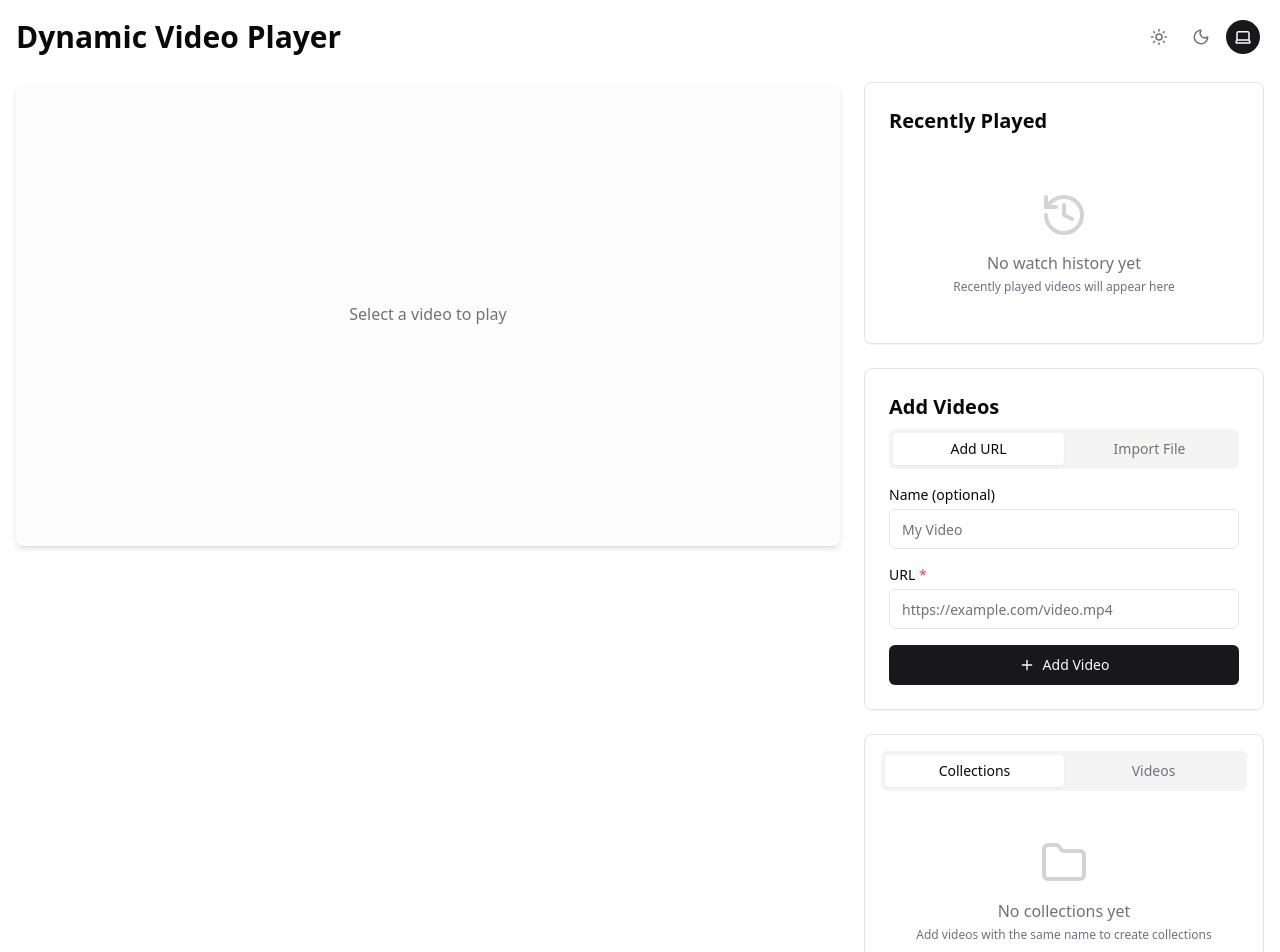
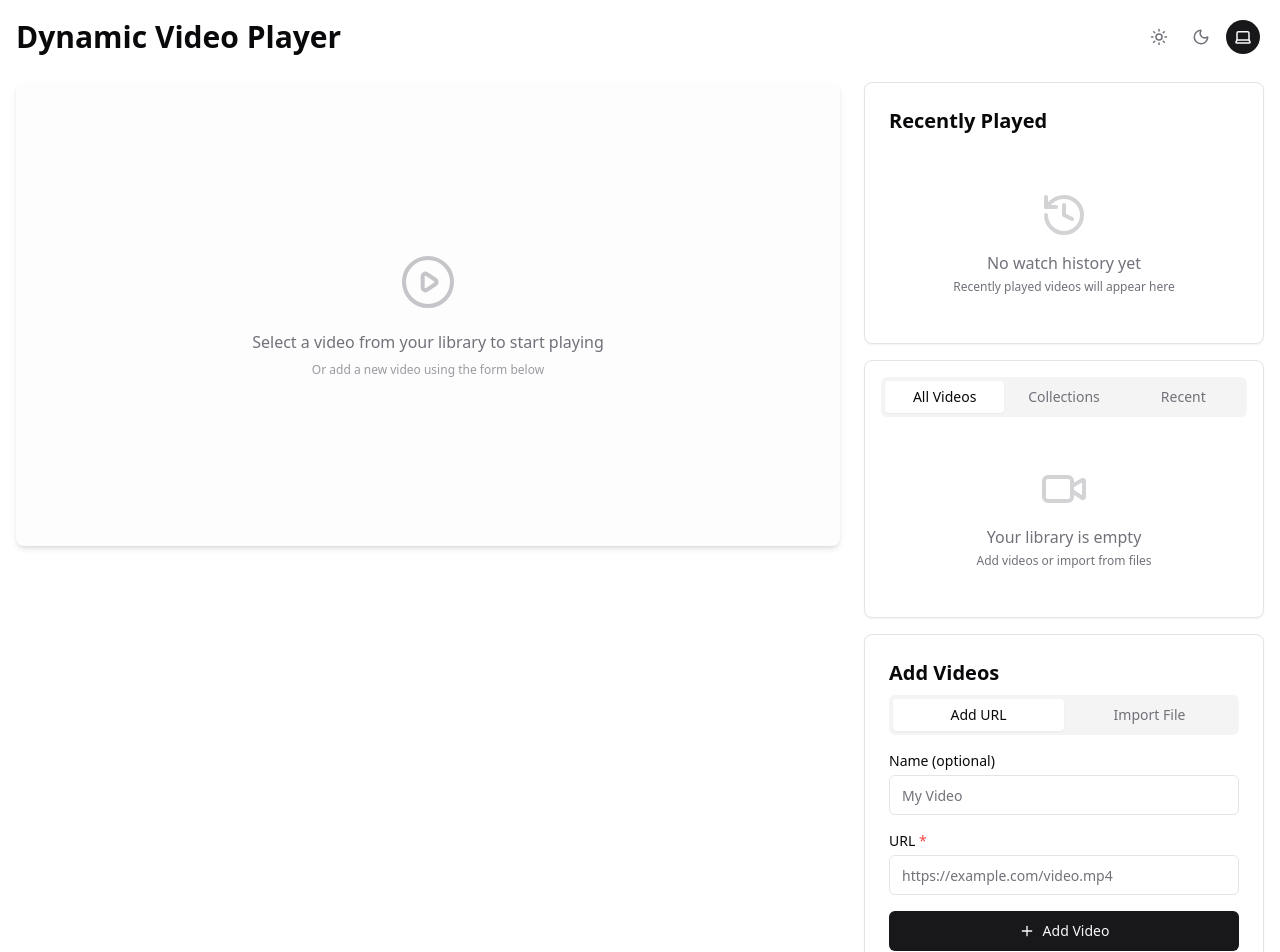
Before and after one commit to Abhijat05/DynamicVideoPlayer, a React (Vite) app: page / in a window 1280 px wide. Shown: the top 952 px of the page. Built offline with nearby package versions, Linux system fonts and the light colour scheme.

Commit message:
feat: Update README and enhance UI components for improved user experience

```diff
--- a/src/App.jsx
+++ b/src/App.jsx
@@ -7,7 +7,7 @@ import { Toaster } from '@/components/ui/toaster';
 const App = () => {
   return (
     <MainLayout>
-      <div className="grid grid-cols-1 lg:grid-cols-3 gap-6">
+      <div className="grid grid-cols-1 lg:grid-cols-3 gap-4 md:gap-6">
         <PlayerSection />
         <LibrarySection />
       </div>
--- a/src/components/VideoControls.jsx
+++ b/src/components/VideoControls.jsx
@@ -127,7 +127,7 @@ const VideoControls = ({ player, playing, onPlayPause, onSeek, duration, current
       transition={{ duration: 0.3 }}
     >
       {/* Progress bar with animated fill */}
-      <div className="mb-2 relative h-1.5 bg-muted rounded-lg overflow-hidden">
+      <div className="mb-2 relative h-2 bg-muted rounded-lg overflow-hidden">
         <motion.div
           className="absolute top-0 left-0 h-full bg-primary rounded-lg"
           style={{ width: `${progress}%` }}
@@ -148,63 +148,65 @@ const VideoControls = ({ player, playing, onPlayPause, onSeek, duration, current
           onTouchEnd={handleSeekMouseUp}
           className="absolute top-0 left-0 w-full h-full opacity-0 cursor-pointer"
         />
-        <div className="flex justify-between text-xs text-muted-foreground mt-3">
+        <div className="flex justify-between text-xs text-muted-foreground mt-2">
           <span>{formatTime(seekValue)}</span>
           <span>{formatTime(duration || 0)}</span>
         </div>
       </div>
 
-      {/* Controls */}
-      <div className="flex items-center justify-between">
-        <div className="flex items-center space-x-4">
+      {/* Controls - now in a more compact layout */}
+      <div className="flex items-center justify-between flex-wrap gap-y-2">
+        <div className="flex items-center space-x-2">
           <Button
-            size="icon"
+            size="sm"
             variant="ghost"
             onClick={handleSkipBack}
             aria-label="Skip back 10 seconds"
+            className="h-8 w-8 p-0"
           >
-            <SkipBack size={20} />
+            <SkipBack size={16} />
           </Button>
 
           <Button
-            size="icon"
+            size="sm"
             variant={playing ? "outline" : "default"}
             onClick={handlePlayPause}
-            className="rounded-full w-11 h-11"
+            className="rounded-full w-10 h-10"
             aria-label={playing ? 'Pause' : 'Play'}
           >
             {playing ? (
-              <Pause size={20} className="text-primary-foreground" />
+              <Pause size={18} />
             ) : (
-              <Play size={20} className="text-primary-foreground" />
+              <Play size={18} />
             )}
           </Button>
 
           <Button
-            size="icon"
+            size="sm"
             variant="ghost"
             onClick={handleSkipForward}
             aria-label="Skip forward 10 seconds"
+            className="h-8 w-8 p-0"
           >
-            <SkipForward size={20} />
+            <SkipForward size={16} />
           </Button>
         </div>
 
-        <div className="flex items-center space-x-3">
+        <div className="flex items-center space-x-2">
           <Button
-            size="icon"
+            size="sm"
             variant="ghost"
             onClick={toggleMute}
             aria-label={muted ? 'Unmute' : 'Mute'}
+            className="h-8 w-8 p-0"
           >
-            {muted ? <VolumeX size={20} /> : <Volume2 size={20} />}
+            {muted ? <VolumeX size={16} /> : <Volume2 size={16} />}
           </Button>
 
-          <div className="w-24 hidden sm:block relative h-1.5 bg-muted rounded-lg overflow-hidden">
+          <div className="w-16 hidden sm:block relative h-1.5 bg-muted rounded-lg overflow-hidden">
             <motion.div
               className="absolute top-0 left-0 h-full bg-primary"
               style={{ width: `${muted ? 0 : volume * 100}%` }}
-              initial={{ width: '80%' }}
               animate={{ width: `${muted ? 0 : volume * 100}%` }}
               transition={{ type: "tween" }}
             />
@@ -220,12 +222,13 @@ const VideoControls = ({ player, playing, onPlayPause, onSeek, duration, current
           </div>
 
           <Button
-            size="icon"
+            size="sm"
             variant="ghost"
             onClick={handleFullscreen}
             aria-label="Toggle fullscreen"
+            className="h-8 w-8 p-0"
           >
-            <Maximize size={20} />
+            <Maximize size={16} />
           </Button>
         </div>
       </div>
--- a/src/components/library/LibrarySection.jsx
+++ b/src/components/library/LibrarySection.jsx
@@ -21,12 +21,12 @@ const LibrarySection = () => {
 
   return (
     <motion.div
-      className="space-y-6"
+      className="space-y-4"
       initial={{ opacity: 0, x: 20 }}
       animate={{ opacity: 1, x: 0 }}
       transition={{ duration: 0.5, delay: 0.2 }}
     >
-      {/* Recently Played Section */}
+      {/* First priority: Recently Played for quick access */}
       <Card>
         <CardHeader className="pb-2">
           <h2 className="text-xl font-semibold">Recently Played</h2>
@@ -40,7 +40,33 @@ const LibrarySection = () => {
         </CardContent>
       </Card>
 
-      {/* Combined Add Video & Import Section */}
+      {/* Second priority: Main video library with tabs */}
+      <Card>
+        <CardContent className="p-4">
+          <Tabs defaultValue="videos">
+            <TabsList className="grid grid-cols-3 mb-4 w-full">
+              <TabsTrigger value="videos">All Videos</TabsTrigger>
+              <TabsTrigger value="collections">Collections</TabsTrigger>
+              <TabsTrigger value="recent">Recent</TabsTrigger>
+            </TabsList>
+            <TabsContent value="videos">
+              <VideoList videos={videos} onVideoSelect={handleVideoSelect} />
+            </TabsContent>
+            <TabsContent value="collections">
+              <CollectionList collections={collections} onVideoSelect={handleVideoSelect} />
+            </TabsContent>
+            <TabsContent value="recent">
+              <RecentlyPlayed
+                recentVideos={recentlyPlayed}
+                onVideoSelect={handleVideoSelect}
+                compact={false}
+              />
+            </TabsContent>
+          </Tabs>
+        </CardContent>
+      </Card>
+
+      {/* Third priority: Add new content */}
       <Card>
         <CardHeader className="pb-2">
           <h2 className="text-xl font-semibold">Add Videos</h2>
@@ -60,24 +86,6 @@ const LibrarySection = () => {
           </Tabs>
         </CardContent>
       </Card>
-
-      {/* Video Library Tabs */}
-      <Card>
-        <CardContent className="p-4">
-          <Tabs defaultValue="collections">
-            <TabsList className="grid grid-cols-2 mb-4 w-full">
-              <TabsTrigger value="collections">Collections</TabsTrigger>
-              <TabsTrigger value="videos">Videos</TabsTrigger>
-            </TabsList>
-            <TabsContent value="collections">
-              <CollectionList collections={collections} onVideoSelect={handleVideoSelect} />
-            </TabsContent>
-            <TabsContent value="videos">
-              <VideoList videos={videos} onVideoSelect={handleVideoSelect} />
-            </TabsContent>
-          </Tabs>
-        </CardContent>
-      </Card>
     </motion.div>
   );
 };
--- a/src/components/player/PlayerSection.jsx
+++ b/src/components/player/PlayerSection.jsx
@@ -7,8 +7,9 @@ import { useVideo } from '@/contexts/VideoContext';
 import { usePlayer } from '@/contexts/PlayerContext';
 import { Card, CardContent } from "@/components/ui/card";
 import { Button } from "@/components/ui/button";
+import { cn } from '@/lib/utils';
 
-const PlayerSection = () => {
+const PlayerSection = ({ className, ...props }) => {
   const { currentVideo, getVideoProgress } = useVideo();
   const {
     player,
@@ -42,7 +43,16 @@ const PlayerSection = () => {
     if (player && savedProgress) {
       player.seekTo(savedProgress.currentTime);
       setShowResumePrompt(false);
+      handlePlayPause(true); // Start playback after resuming
     }
+  };
+
+  const handleStartOver = () => {
+    if (player) {
+      player.seekTo(0); // Seek to the beginning of the video
+    }
+    setShowResumePrompt(false);
+    handlePlayPause(true); // Start playback after dismissing prompt
   };
 
   const formatTime = (seconds) => {
@@ -54,7 +64,7 @@ const PlayerSection = () => {
   };
 
   return (
-    <div className="lg:col-span-2 space-y-6">
+    <div className={cn("lg:col-span-2 space-y-4", className)} {...props}>
       <motion.div
         initial={{ opacity: 0, y: 20 }}
         animate={{ opacity: 1, y: 0 }}
@@ -68,21 +78,28 @@ const PlayerSection = () => {
           {currentVideo ? (
             <VideoPlayer
               url={currentVideo.url}
-              playing={playing}
+              playing={playing && !showResumePrompt} // Only play if not showing resume prompt
               onProgress={handleProgress}
               onEnded={handleVideoEnded}
               onReady={handlePlayerReady}
             />
           ) : (
-            <div className="flex items-center justify-center h-full bg-muted/20">
-              <motion.p
+            <div className="flex flex-col items-center justify-center h-full bg-muted/20 p-4">
+              <motion.div
                 initial={{ scale: 0.9, opacity: 0 }}
                 animate={{ scale: 1, opacity: 1 }}
                 transition={{ delay: 0.2 }}
-                className="text-muted-foreground"
+                className="text-center"
               >
-                Select a video to play
-              </motion.p>
+                <svg className="w-16 h-16 mx-auto mb-4 text-muted-foreground/40" fill="none" viewBox="0 0 24 24" stroke="currentColor">
+                  <path strokeLinecap="round" strokeLinejoin="round" strokeWidth={1.5} d="M14.752 11.168l-3.197-2.132A1 1 0 0010 9.87v4.263a1 1 0 001.555.832l3.197-2.132a1 1 0 000-1.664z" />
+                  <path strokeLinecap="round" strokeLinejoin="round" strokeWidth={1.5} d="M21 12a9 9 0 11-18 0 9 9 0 0118 0z" />
+                </svg>
+                <p className="text-muted-foreground">Select a video from your library to start playing</p>
+                <p className="text-xs text-muted-foreground/70 mt-2">
+                  Or add a new video using the form below
+                </p>
+              </motion.div>
             </div>
           )}
 
@@ -110,7 +127,7 @@ const PlayerSection = () => {
                     <Button
                       variant="outline"
                       size="sm"
-                      onClick={() => setShowResumePrompt(false)}
+                      onClick={handleStartOver} // Use the new handler
                       className="flex-1"
                     >
                       Start Over
--- a/src/contexts/VideoContext.jsx
+++ b/src/contexts/VideoContext.jsx
@@ -24,15 +24,8 @@ export function VideoProvider({ children }) {
       }
     });
 
-    // Only keep collections with more than one video
-    const filteredCollections = {};
-    Object.entries(newCollections).forEach(([name, videoList]) => {
-      if (videoList.length > 1) {
-        filteredCollections[name] = videoList;
-      }
-    });
-
-    setCollections(filteredCollections);
+    // Include all collections, even those with a single video
+    setCollections(newCollections);
   }, [videos, setCollections]);
 
   const handleVideoSelect = (video) => {
```
Also changed, not shown: 1 other file (tests, documents, lock files or other folders).
